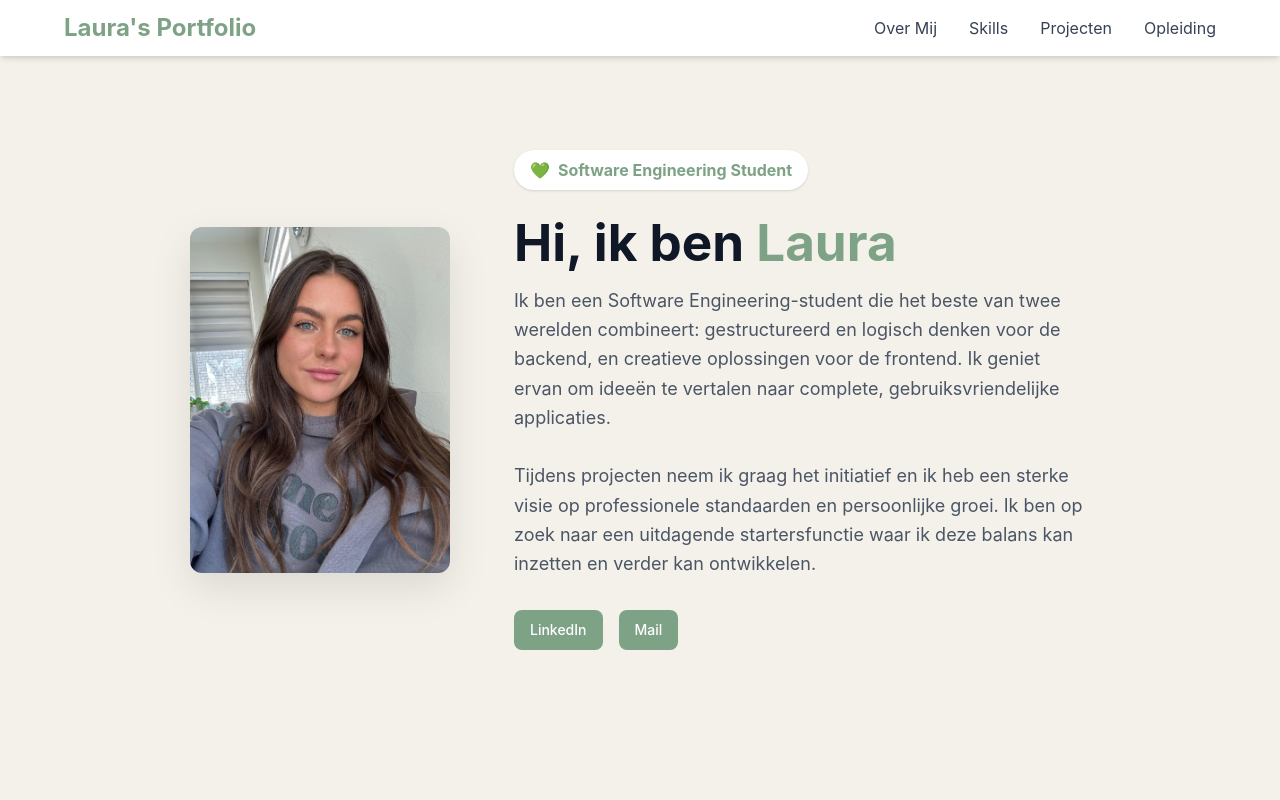
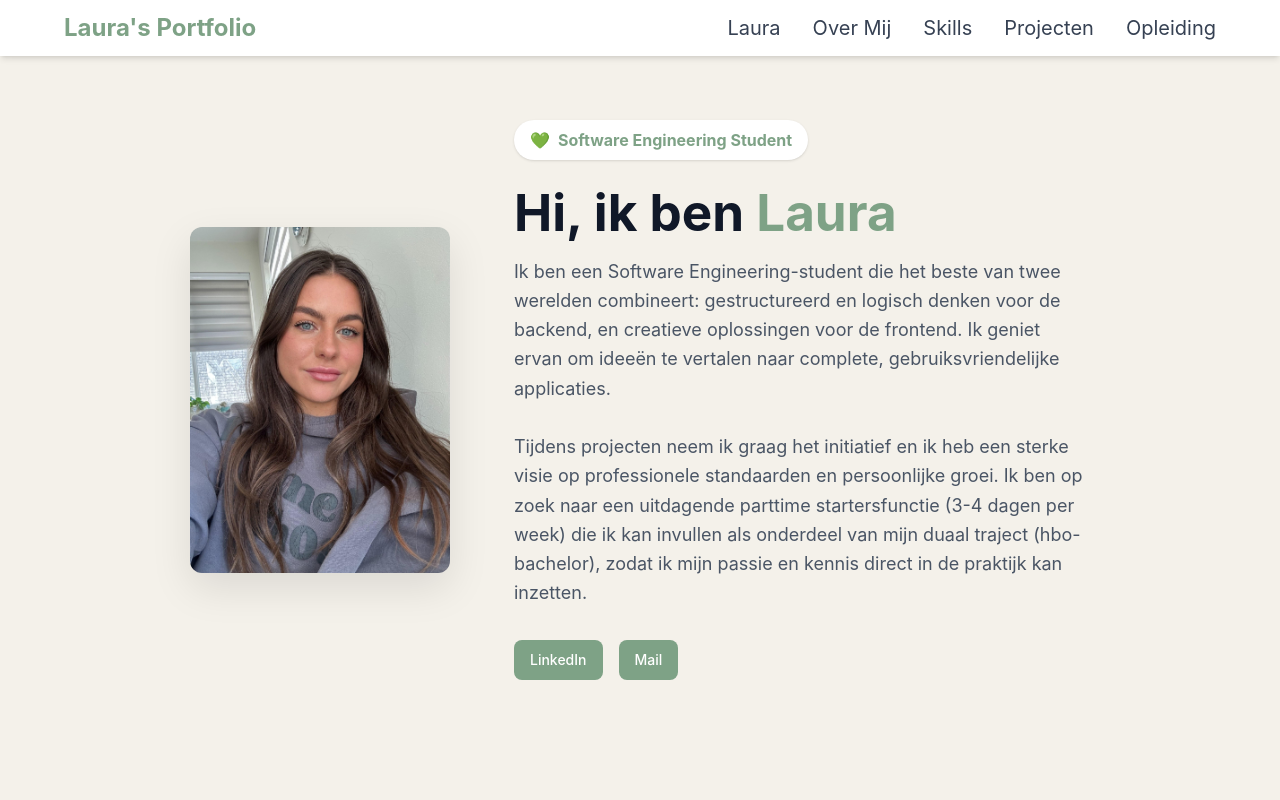
Before and after one commit to LauravandenBroek/laurasportfolio, a React (Vite) app: page / in a window 1280 px wide. Shown: the top 800 px of the page. Built offline with nearby package versions, Linux system fonts and the light colour scheme.

Commit message:
fix: update text for clarity and consistency in Education, Hero, Navigation, and Projects components

```diff
--- a/src/components/Education.jsx
+++ b/src/components/Education.jsx
@@ -32,7 +32,7 @@ function Education() {
             <div className="text-center mb-16">
                 <h2 className="text-4xl font-bold text-[#7ea286] mb-4">Mijn opleidingen</h2>
                 <p className="text-gray-600 text-lg">
-                    Mijn academische achtergrond 🎓
+                    Mijn educatieve achtergrond 🎓
                 </p>
             </div>
 
--- a/src/components/Hero.jsx
+++ b/src/components/Hero.jsx
@@ -1,6 +1,6 @@
 import laura from '../assets/fotovanmij.jpeg'
 function Hero() {
-return <section className=" flex flex-col md:flex-row items-center justify-center gap-12 md:gap-16 px-6 py-20 bg-[#f4f1ea] min-h-[calc(100vh)] font-sans">
+return <section id="laura" className=" flex flex-col md:flex-row items-center justify-center gap-12 md:gap-16 px-6 py-20 bg-[#f4f1ea] min-h-[calc(100vh)] font-sans">
 
       <div className="shrink-0">
         <img
@@ -21,7 +21,7 @@ return <section className=" flex flex-col md:flex-row items-center justify-cente
         </h1>
 
         <p className="text-gray-600 leading-relaxed text-lg mb-8">
-          Ik ben een Software Engineering-student die het beste van twee werelden combineert: gestructureerd en logisch denken voor de backend, en creatieve oplossingen voor de frontend. Ik geniet ervan om ideeën te vertalen naar complete, gebruiksvriendelijke applicaties. <br/> <br/> Tijdens projecten neem ik graag het initiatief en ik heb een sterke visie op professionele standaarden en persoonlijke groei. Ik ben op zoek naar een uitdagende startersfunctie waar ik deze balans kan inzetten en verder kan ontwikkelen.
+          Ik ben een Software Engineering-student die het beste van twee werelden combineert: gestructureerd en logisch denken voor de backend, en creatieve oplossingen voor de frontend. Ik geniet ervan om ideeën te vertalen naar complete, gebruiksvriendelijke applicaties. <br/> <br/> Tijdens projecten neem ik graag het initiatief en ik heb een sterke visie op professionele standaarden en persoonlijke groei. Ik ben op zoek naar een uitdagende parttime startersfunctie (3-4 dagen per week) die ik kan invullen als onderdeel van mijn duaal traject (hbo-bachelor), zodat ik mijn passie en kennis direct in de praktijk kan inzetten.
         </p>
 
 
--- a/src/components/Navigation.jsx
+++ b/src/components/Navigation.jsx
@@ -22,8 +22,9 @@ function Navigation() {
                 </div>
 
                 {/* Desktop Menu */}
-                <ul className="hidden md:flex gap-8">
-                    <li><button onClick={() => scrollToSection('about-me')} className="text-gray-700 hover:text-[#7ea286] transition-colors">Over Mij</button></li>
+                <ul className="hidden md:flex gap-8 text-xl">
+                    <li><button onClick={() => scrollToSection('laura')} className="text-gray-700 hover:text-[#7ea286] transition-colors">Laura</button></li>
+                    <li><button onClick={() => scrollToSection('about-me')} className="text-gray-700  hover:text-[#7ea286] transition-colors">Over Mij</button></li>
                     <li><button onClick={() => scrollToSection('skills')} className="text-gray-700 hover:text-[#7ea286] transition-colors">Skills</button></li>
                     <li><button onClick={() => scrollToSection('projects')} className="text-gray-700 hover:text-[#7ea286] transition-colors">Projecten</button></li>
                     <li><button onClick={() => scrollToSection('education')} className="text-gray-700 hover:text-[#7ea286] transition-colors">Opleiding</button></li>
@@ -39,8 +40,9 @@ function Navigation() {
 
             {/* Mobile Menu */}
             {isMenuOpen && (
-                <div className="md:hidden mt-4">
-                    <ul className="flex flex-col items-center gap-4">
+                <div className="md:hidden mt-4 text-xl">
+                    <ul className="flex flex-col gap-4">
+                        <li><button onClick={() => scrollToSection('laura')} className="text-gray-700 hover:text-[#7ea286] transition-colors">Laura</button></li>
                         <li><button onClick={() => scrollToSection('about-me')} className="text-gray-700 hover:text-[#7ea286] transition-colors">Over Mij</button></li>
                         <li><button onClick={() => scrollToSection('skills')} className="text-gray-700 hover:text-[#7ea286] transition-colors">Skills</button></li>
                         <li><button onClick={() => scrollToSection('projects')} className="text-gray-700 hover:text-[#7ea286] transition-colors">Projecten</button></li>
--- a/src/components/Projects.jsx
+++ b/src/components/Projects.jsx
@@ -5,19 +5,19 @@ import Festival from '../assets/festivalplanner.png'
 function Projects() {
     const myProjects = [
         {
-            title: 'Festival planner',
+            title: 'Festivalplanner',
             photo: Festival,
             description: 'Mijn eerste project waarin ik echt de diepte in ging met backend-structuur. Voor deze C# applicatie heb ik een 3-lagen architectuur toegepast en gebruikgemaakt van OOP-principes met anemic models. De focus lag op een duidelijke scheiding tussen de data en de logica, waardoor gebruikers op een stabiele manier festivals kunnen vinden en hun eigen planning kunnen beheren.',
             gitLink:'https://github.com/LauravandenBroek/FestivalApp'
         },
         {
-            title: 'Cycle syncing app',
+            title: 'Cycle-syncing applicatie',
             photo: CycleSyncing,
-            description: 'Een full-stack project en de eerste applicatie waarbij ik de backend en frontend volledig gescheiden heb opgezet met Java Spring Boot en React. De backend volgt een 3-lagen architectuur met anemic models voor een strakke datastructuur. \n\n Naast de functionele kant (inclusief een geïntegreerde AI-chat voor advies) heb ik me bij dit project gericht op de professionele workflow: ik heb een CI/CD-pipeline ingericht voor het deploymentproces. Omdat het om persoonlijke data gaat, heb ik toegepast onderzoek gedaan naar security-standaarden.',
+            description: 'Een full-stack project en de eerste applicatie waarbij ik de backend en frontend volledig gescheiden heb opgezet met Java Spring Boot en React. De backend volgt een 3-lagen architectuur met anemic models voor een strakke datastructuur. \n\n De kern van de applicatie draait om het berekenen van cyclusdata om op basis daarvan gepersonaliseerd advies te geven aan gebruikers. Voor extra interactie en verdieping heb ik een AI-chat geïntegreerd. Naast de functionele kant heb ik me bij dit project gericht op de professionele workflow: ik heb een CI/CD-pipeline ingericht voor het deploymentproces. Omdat het om persoonlijke data gaat, heb ik toegepast onderzoek gedaan naar security-standaarden.',
             gitLink:'https://github.com/LauravandenBroek/syc-backend'
         },
         {
-            title: 'Restaurant applicaties',
+            title: 'Restaurantapplicaties',
             photo: Restaurant,
             description: 'Een omvangrijk groepsproject waarbij we het volledige bestelproces van een restaurant hebben gedigitaliseerd. Het systeem bestaat uit vier verschillende front-ends die allemaal communiceren met één centrale Java Spring Boot backend. \n\n In dit project nam ik de technische leiding en was ik verantwoordelijk voor de backend-architectuur. Ik heb me beziggehouden met de inrichting van de CI/CD-pipeline, het deployment-proces en het opzetten van een uitgebreide teststrategie.',
         },
```
